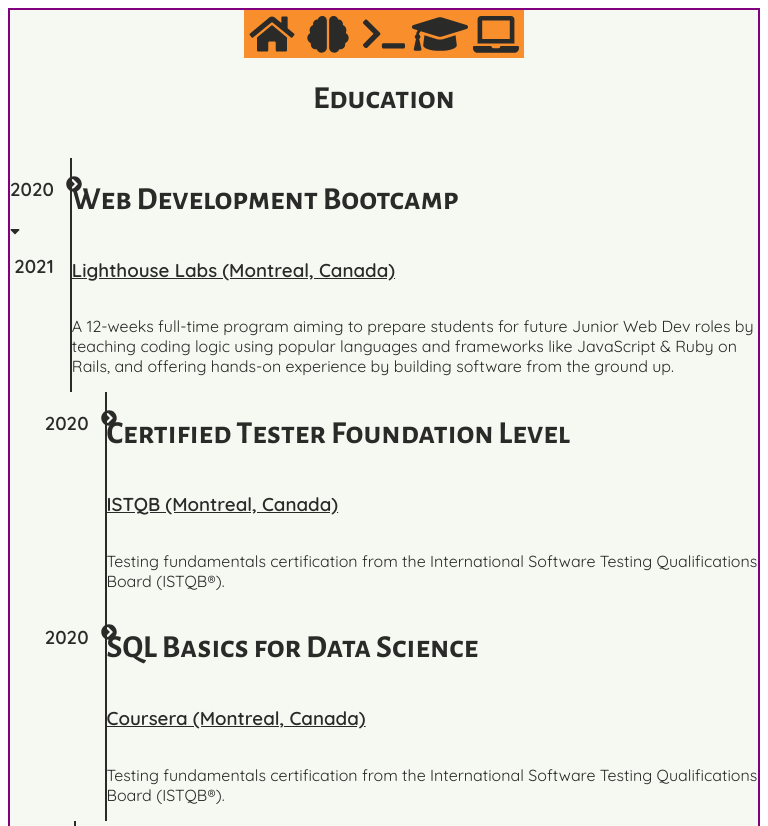
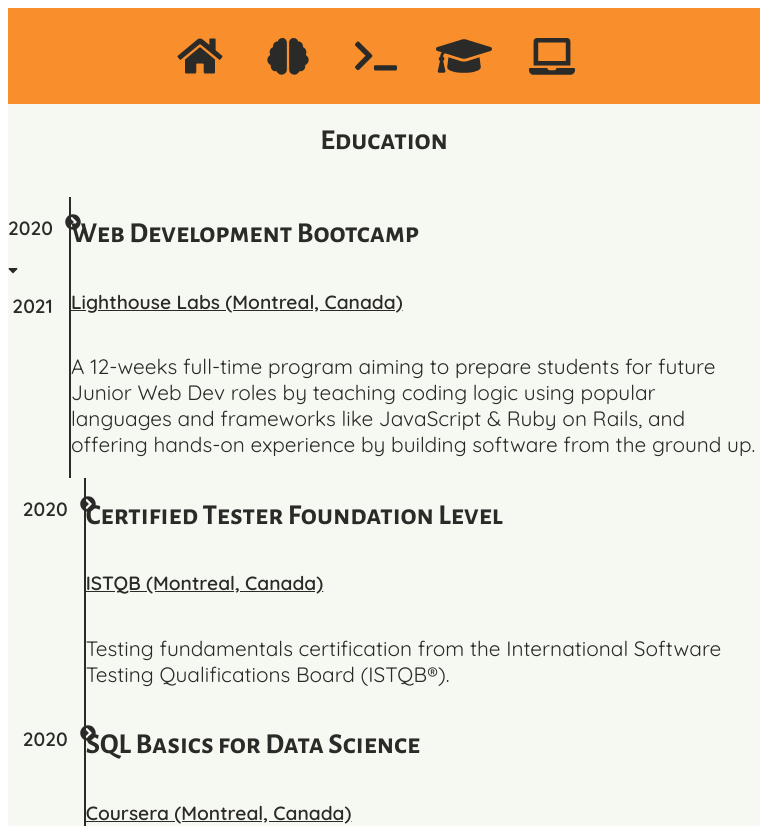
Before and after one commit to nataliaCodes/portfolio, a React (Create React App) app: page /education in a window 768 px wide. Shown: the top 826 px of the page. Built offline with nearby package versions, Linux system fonts and the light colour scheme.

Commit message:
Redefine Home page media query views for mobile + tablet

```diff
--- a/src/components/App.scss
+++ b/src/components/App.scss
@@ -29,11 +29,14 @@ $paragraph-font: 'Quicksand', sans-serif;
 
     padding: 0 auto;
     margin: 0 auto;
-    border: 2px solid purple;
+    width: 100%;
 
     .Navbar {
       align-items: center;
       justify-content: center;
+
+      width: 100%;
+      padding: 1.5em 0 1.5em 0;
     }
 
     .Info {
@@ -47,6 +50,7 @@ $paragraph-font: 'Quicksand', sans-serif;
 
       .hide-on-desktop {
         order: -1;
+        font-size: 2.5em;
       }
 
       img {
@@ -58,10 +62,26 @@ $paragraph-font: 'Quicksand', sans-serif;
         flex-direction: column;
         align-items: center;
         justify-content: center;
+
+        p {
+          margin-top: -0.7em;
+        }
+
+        .contact-button {
+          margin-top: -0.9em;
+          font-size: 1.2em;
+        }
       }
 
       .Social {
         order: 1;
+
+        font-size: 2em;
+        padding: .4em 0 .7em 0;
+
+        a {
+          padding: 0 .4em 0 .4em;
+        }
       }
     }
 
@@ -69,6 +89,10 @@ $paragraph-font: 'Quicksand', sans-serif;
       flex-direction: column;
       align-items: center;
       justify-content: center;
+
+      article {
+        padding: 0 3em 2em 3em;
+      }
     }
   }
 
@@ -80,18 +104,23 @@ $paragraph-font: 'Quicksand', sans-serif;
 
     padding: 0 auto;
     margin: 0 auto;
-    border: 2px solid purple;
 
     .Navbar {
       align-items: center;
       justify-content: center;
+
+      width: 100%;
+      padding: 1.5em 0 1.5em 0;
     }
 
     .Info {
       flex-direction: column;
       flex-wrap: wrap;
       align-items: center;
-      justify-content: center;
+      justify-content: space-evenly;
+
+      padding: 3em 0 3em 0;
+      height: 15em;
 
       .hide-on-desktop {
         display: none;
@@ -104,28 +133,43 @@ $paragraph-font: 'Quicksand', sans-serif;
       .Contact {
         display: flex;
         flex-direction: column;
-        align-items: center;
-        justify-content: center;
 
         order: 1;
+        justify-self: center;
 
         text-align: right;
+
+        h1 {
+          font-size: 2em;
+          margin-bottom: -0.1em;
+        }
+
+        h2 {
+          margin-bottom: -0.6em;
+        }
+
+        .contact-button {
+          align-self: flex-end;
+
+          font-size: 1.2em;
+          margin-right: -0.5em;
+        }
       }
 
       .Social {
         order: 0;
+        font-size: 2em;
+
+        a {
+          padding: 0 .7em 0 .7em;
+        }
       }
     }
 
     .Summary {
-      display: flex;
-      flex-direction: column;
-      align-items: center;
-      justify-content: flex-start;
 
       article {
-        align-items: center;
-        justify-content: center;
+        padding: 0 4em 3em 4em;
       }
     }
   }
@@ -137,30 +181,35 @@ $paragraph-font: 'Quicksand', sans-serif;
 
     border: 2px solid purple;
 
+    .Navbar {
+      flex-direction: column;
+
+      order: 1;
+
+      width: 25%;
+      border: 2px solid green;
+    }
+
+    .Home {
+      display: flex;
+    }
+
     .Info {
       flex-direction: column;
 
       order: -1;
 
-      width: 20%;
+      width: 30%;
       border: 2px solid blue;
     }
 
     .Summary {
       order: 0;
 
-      width: 50%;
+      width: 75%;
       border: 2px solid red;
     }
 
-    .Navbar {
-      flex-direction: column;
-
-      order: 1;
-
-      width: 10%;
-      border: 2px solid green;
-    }
 
   }
 }
@@ -168,21 +217,21 @@ $paragraph-font: 'Quicksand', sans-serif;
 h1 {
   font-family: $title-font;
   font-weight: 600;
-  //font-size: 1.8em;
+  font-size: 1.8em;
 }
 
 h2 {
   font-weight: 600;
-  //font-size: 1.5em;
+  font-size: 1.5em;
 }
 
 h3 {
   font-weight: 600;
-  //font-size: 1.2em;
+  font-size: 1.2em;
 }
 
 p {
-  //font-size: 1.3em;
+  font-size: 1.3em;
 }
 
 a {
--- a/src/components/Home_page/Summary.scss
+++ b/src/components/Home_page/Summary.scss
@@ -1,8 +1,6 @@
 @import '../App.scss';
 
 article {
-  //padding-top: 1em;
-  //margin: 0 auto;
 
   a {
     text-decoration: none;
@@ -11,10 +9,6 @@ article {
       color: $dark-red;
     }
   }
-}
-
-h3 {
-  //margin: .5em 0 1.5em 0;
 }
 
 .arrow {
--- a/src/components/Navbar.scss
+++ b/src/components/Navbar.scss
@@ -13,35 +13,37 @@
     display: flex;
     align-items: center;
 
-    color: $text-color;
-    //margin: 0 1.5em 0 1.5em;
-    //padding: 2em 0 2.5em 0;
     height: 3rem;
-    width: 3.5rem;
+    width: 5.5rem;
   }
 
   .home {
     height: 2.5rem;
     width: 3.5rem;
+    padding-left: .5em;
   }
 
   .brain {
     height: 2.3rem;
     width: 3.5rem;
+    padding-left: .5em;
   }
 
   .terminal {
     height: 2.1rem;
     width: 3.5rem;
+    padding-left: .5em;
   }
 
   .cap {
     height: 3rem;
     width: 3.5rem;
+    padding-left: .5em;
   }
 
   .laptop {
     height: 2.3rem;
     width: 3.5rem;
+    padding-left: .5em;
   }
 }
--- a/src/components/Shared/Button.scss
+++ b/src/components/Shared/Button.scss
@@ -1,7 +1,5 @@
 @import '../App.scss';
 
 .Button {
-  //margin-top: -2.5em;
   color: $dark-red;
-  font-family: $title-font;
 }
```
Also changed, not shown: 2 other files (tests, documents, lock files or other folders).
